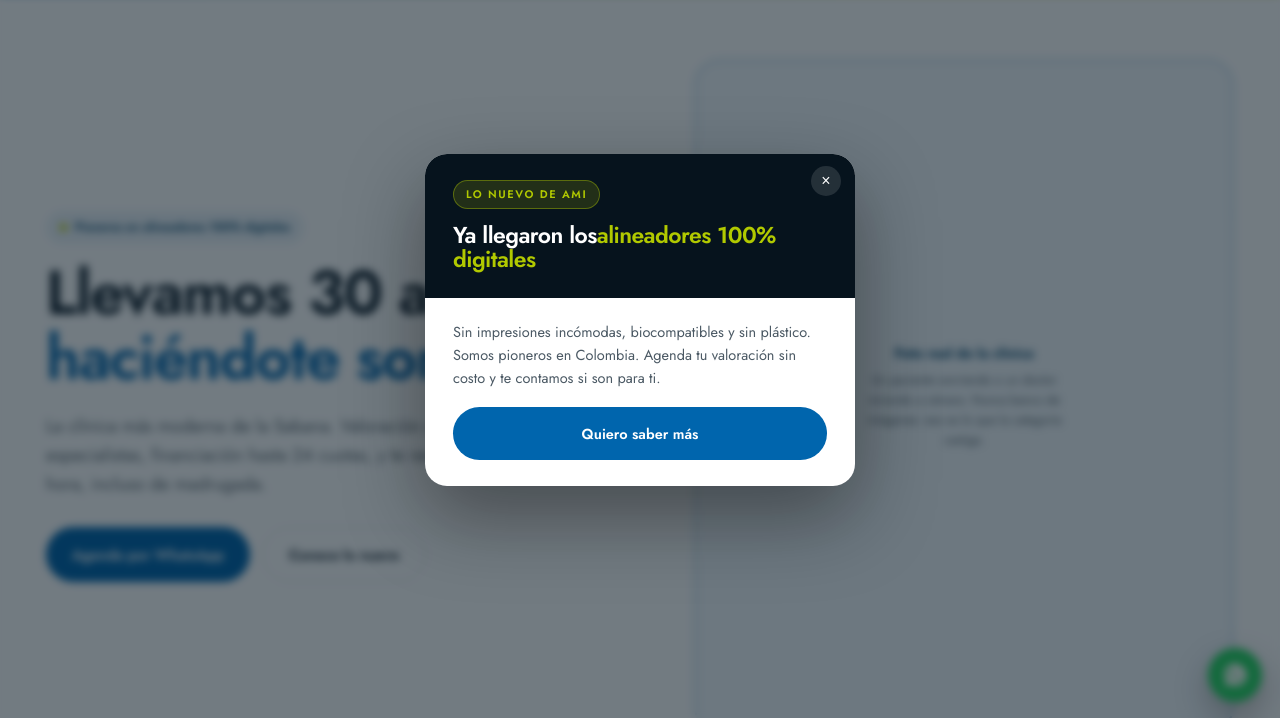
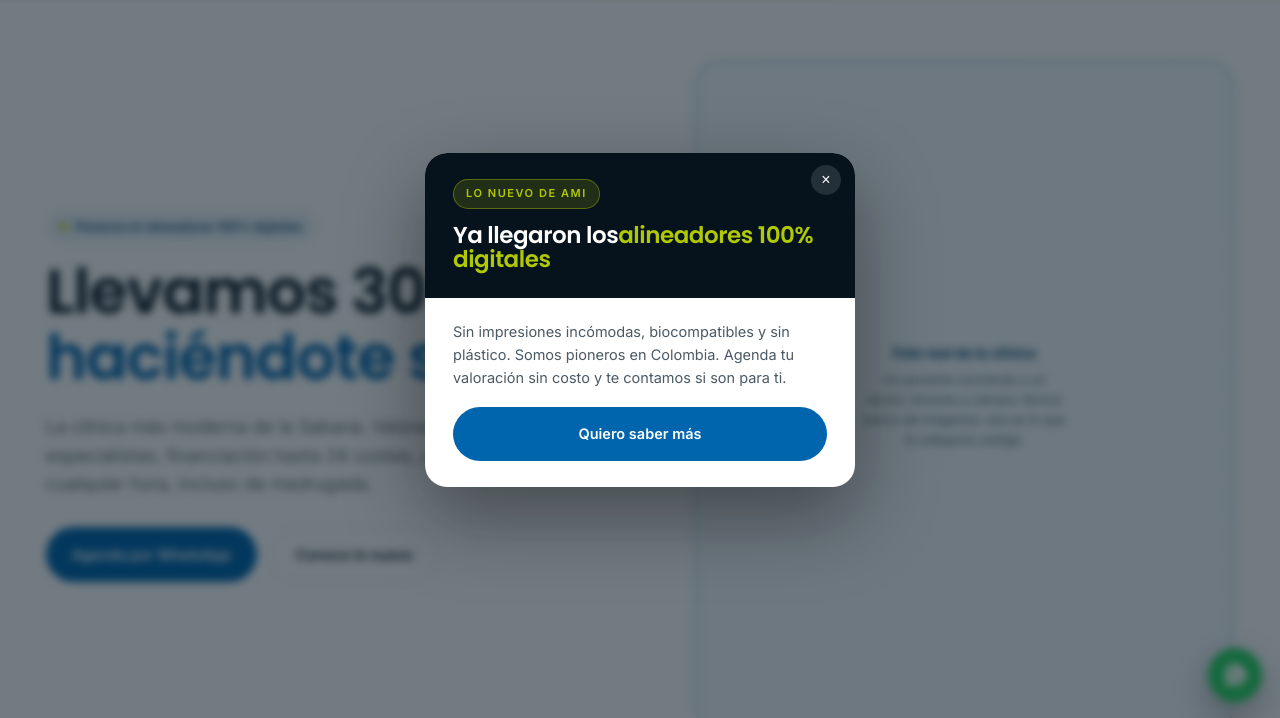
Before and after one commit to MomentosCoffee/remake-propuestas, a website: page public/ami-web/index.html in a window 1280 px wide. Shown: the part 80-798 px from the top of the page. Drawn offline with Linux system fonts and the light colour scheme.

Commit message:
AMI preview: tipografias Poppins (titulos) + Inter (cuerpo)

```diff
--- a/public/ami-web/index.html
+++ b/public/ami-web/index.html
@@ -8,7 +8,7 @@
 <meta name="robots" content="noindex,nofollow">
 <link rel="preconnect" href="https://fonts.googleapis.com">
 <link rel="preconnect" href="https://fonts.gstatic.com" crossorigin>
-<link href="https://fonts.googleapis.com/css2?family=Jost:wght@300;400;500;600;700&display=swap" rel="stylesheet">
+<link href="https://fonts.googleapis.com/css2?family=Poppins:wght@400;500;600;700&family=Inter:wght@400;500;600;700&display=swap" rel="stylesheet">
 <style>
 /* ══════════════════════════════════════════════════════════════
    AMI · v2 (borrador interno REMAKE — no publicar)
@@ -23,7 +23,8 @@
   --lima:#B1C900;--lima-tx:#5C6A00;
   --papel:#F6FAFD;--papel-2:#EAF3FA;--tinta:#0C1F2E;--humo:#06131D;
   --linea:rgba(12,31,46,.10);--linea-os:rgba(255,255,255,.14);
-  --sans:'Jost','Century Gothic',system-ui,sans-serif;
+  --sans:'Inter','Century Gothic',system-ui,sans-serif;
+  --title:'Poppins','Century Gothic',system-ui,sans-serif;
   --ease:cubic-bezier(.23,1,.32,1);--maxw:1240px;--r:18px;
 }
 *{margin:0;padding:0;box-sizing:border-box}
@@ -33,7 +34,7 @@ img{max-width:100%;display:block}
 a{color:inherit;text-decoration:none}
 .wrap{width:100%;max-width:var(--maxw);margin:0 auto;padding:0 26px}
 @media(max-width:600px){.wrap{padding:0 18px}}
-h1,h2,h3{font-weight:600;line-height:1.05;letter-spacing:-.025em}
+h1,h2,h3{font-family:var(--title);font-weight:600;line-height:1.06;letter-spacing:-.02em}
 .eyebrow{font-weight:600;font-size:11px;letter-spacing:.18em;text-transform:uppercase;color:var(--azul)}
 .lead{font-size:17px;color:rgba(12,31,46,.68);max-width:60ch}
 .btn{display:inline-flex;align-items:center;gap:9px;font-weight:600;font-size:14.5px;padding:15px 26px;border-radius:99px;cursor:pointer;transition:transform .16s var(--ease),background .16s,color .16s,border-color .16s}
```
